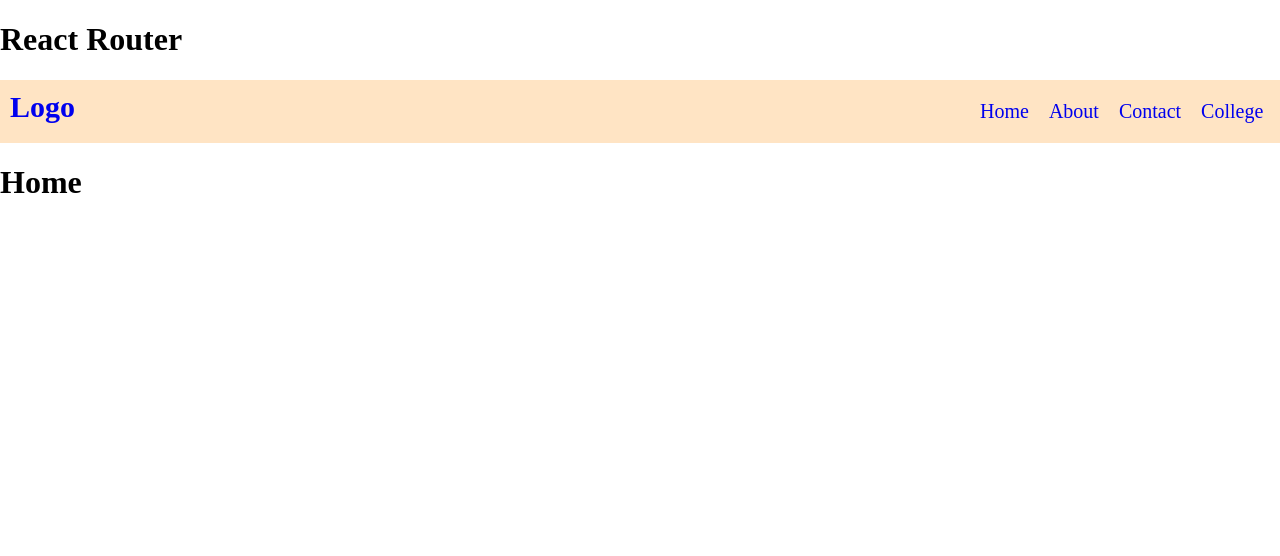
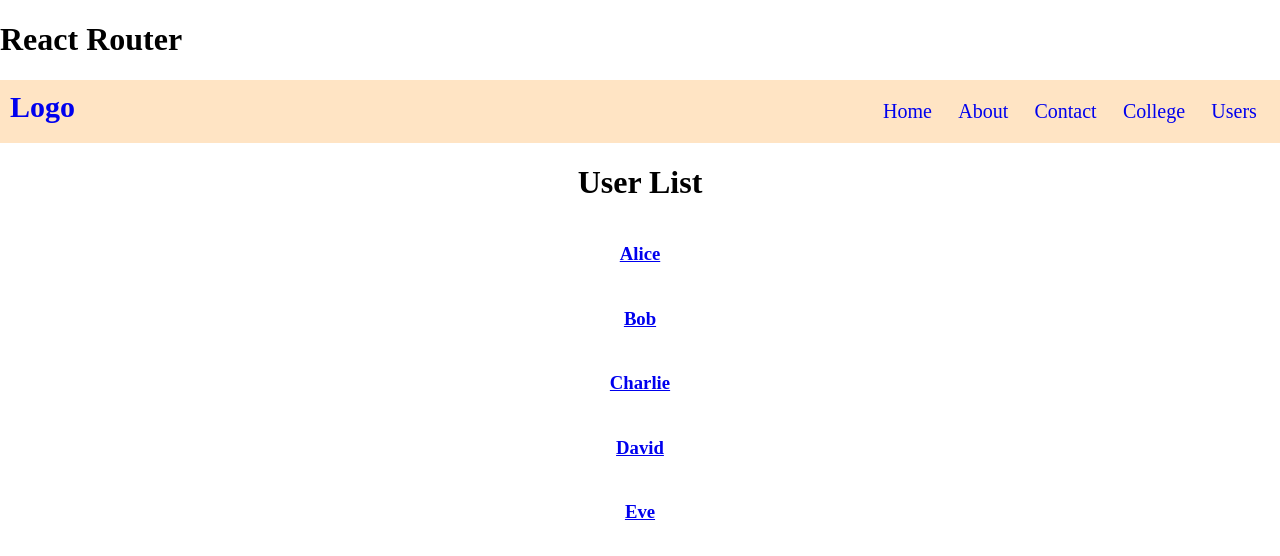
Before and after one commit to Omkar-Kambire/React-Router, a React (Vite) app in the folder react-router/: page /users in a window 1280 px wide. Before the commit this address led to /. Shown: the top 556 px of the page. Built offline with nearby package versions, Linux system fonts and the light colour scheme.

Commit message:
Dynamic Routing

```diff
--- a/react-router/src/App.jsx
+++ b/react-router/src/App.jsx
@@ -8,6 +8,8 @@ import College from "./College";
 import Student from "./Student";
 import Department from "./Department";
 import Details from "./Details";
+import UserList from "./UserList";
+import UserDetails from "./UserDetails";
 
 function App() {
   return (
@@ -18,11 +20,16 @@ function App() {
       <Routes>
         <Route element={<NavBar />}>
           <Route path="/" element={<Home />} />
+          <Route path="/users" element={<UserList />} />
+          <Route path="/users/:id" element={<UserDetails />} />
+
+          {/* Route Prefixes */}
           <Route path="user">
             <Route path="about" element={<About />} />
             <Route path="contact" element={<Contact />} />
           </Route>
-          <Route path="/college" element={<College />}>
+
+          <Route path="college" element={<College />}>
             <Route path="student" element={<Student />} />
             <Route path="department" element={<Department />} />
             <Route path="details" element={<Details />} />
--- a/react-router/src/NavBar.jsx
+++ b/react-router/src/NavBar.jsx
@@ -24,6 +24,10 @@ const NavBar = () => {
             <li>
               <Link className="link" to="/college">College</Link>
             </li>
+            <li>
+              <Link className="link" to="/users">Users</Link>
+            </li>
+
           </ul>
         </div>
       </div>
--- /dev/null
+++ b/react-router/src/UserDetails.jsx
@@ -0,0 +1,15 @@
+import { Link, useParams } from "react-router";
+
+const UserDetails = () => {
+    const paramsData = useParams();
+
+  return (
+    <div style={{textAlign: "center"}}>
+        <h1>User Details</h1>
+        <h2>User ID : {paramsData.id}</h2>
+        <Link to="/users">Back</Link>
+    </div>
+  )
+}
+
+export default UserDetails;
--- /dev/null
+++ b/react-router/src/UserList.jsx
@@ -0,0 +1,26 @@
+import React from 'react'
+import { Link } from 'react-router'
+
+const UserList = () => {
+    const userData = [
+        {id: 1, name: "Alice"},
+        {id: 2, name: "Bob"},
+        {id: 3, name: "Charlie"},
+        {id: 4, name: "David"},
+        {id: 5, name: "Eve"}
+    ]
+  return (
+    <div style={{textAlign: "center"}}>
+        <h1>User List</h1>
+        {
+            userData.map((user) => (
+                <div key={user.id} style={{margin: "1px", padding: "2px"}}>
+                    <h3><Link to={"/users/"+user.id}>{user.name}</Link></h3>
+                </div>
+            ))
+        }
+    </div>
+  )
+}
+
+export default UserList
--- a/react-router/src/header.css
+++ b/react-router/src/header.css
@@ -15,7 +15,7 @@ body{
     margin: auto;
     justify-content: space-around;
     display: flex;
-    width: 300px;
+    width: 400px;
 }
 
 .header ul li {
```
